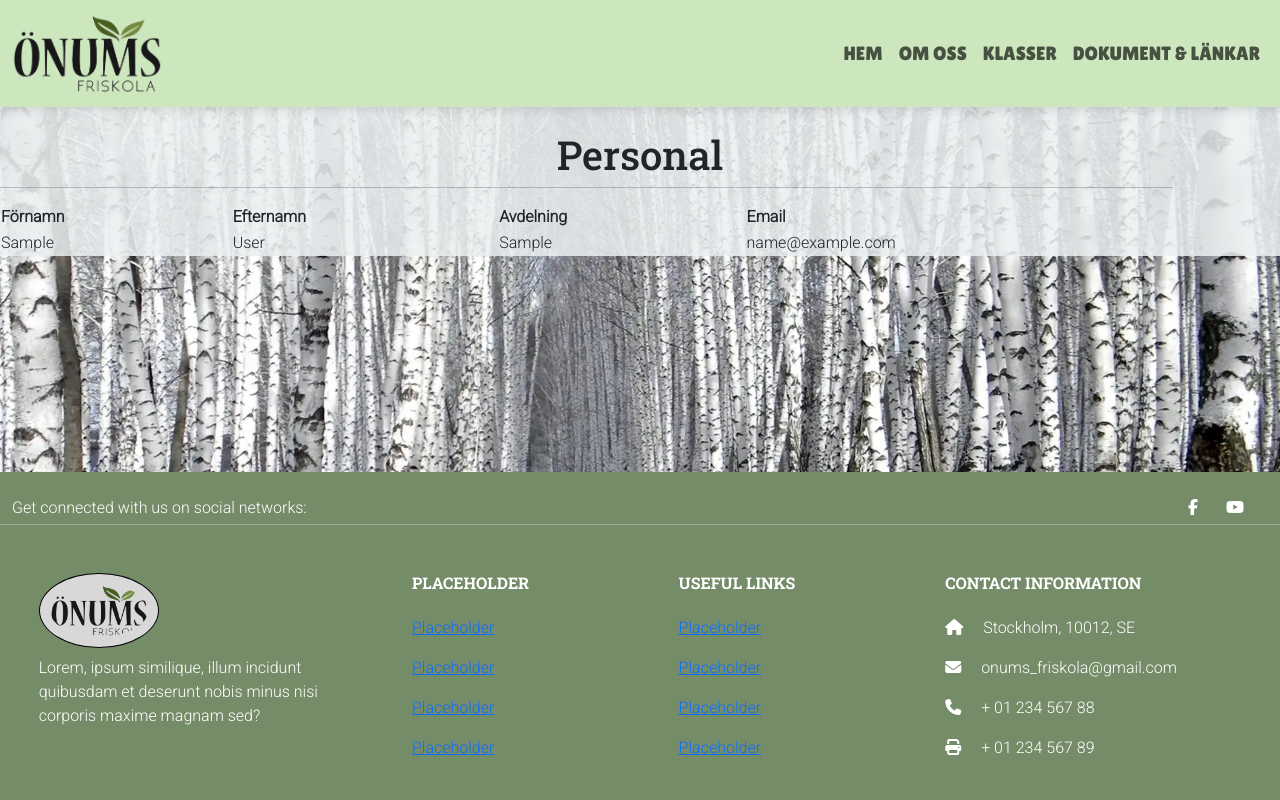
After one commit to Tossan99/onumsfriskola-test, a Django app: page /personal in a window 1280 px wide. The commit adds this page. Run offline with Django 4.2, Linux system fonts and the light colour scheme; tables that the repository leaves empty hold one stand-in row (values such as "Sample post"); some libraries are stand-ins or nearby versions.

Commit message:
Add model, view, urls and basic structure of html for staff members

```diff
--- a/home/admin.py
+++ b/home/admin.py
@@ -1,4 +1,5 @@
 from django.contrib import admin
-from .models import Document
+from .models import Document, Staff
 
 admin.site.register(Document)
+admin.site.register(Staff)
--- a/home/models.py
+++ b/home/models.py
@@ -17,3 +17,23 @@
 
     def __str__(self):
         return self.name
+
+
+class Staff(models.Model):
+    """
+    Model to upload staff information to staff page
+    """
+    class Meta:
+        verbose_name = "Staff Member"
+
+    fname = models.CharField(max_length=200, verbose_name='First Name',
+        help_text="Skriv förnamn för personen.")
+    lname = models.CharField(max_length=200, verbose_name='Last Name',
+        help_text="Skriv efternamn för personen.")
+    department = models.CharField(max_length=200,
+        help_text="Skriv arbetsområde för personen.")
+    email = models.CharField(max_length=254,
+        help_text="Skriv en e-postadress för personen.")
+
+    def __str__(self):
+        return f"{self.fname} {self.lname}"
--- a/home/templates/home/about.html
+++ b/home/templates/home/about.html
@@ -9,7 +9,7 @@
 
 {% block content %}
 <!-- about.html content starts here -->
-<div class="container bg-light mb-3">
+<div class="container main-container">
     <div class="row g-0 showcase-item">
         <img class="col-lg-6 order-lg-2 object-fit-cover showcase-img mt-2"
         src="{% static 'images/skolan.jpg' %}" alt="School">
--- /dev/null
+++ b/home/templates/home/staff.html
@@ -0,0 +1,33 @@
+{% extends "base.html" %}
+{% load static %}
+
+{% block extra_title %}Personal{% endblock %}
+
+{% block content %}
+<!-- staff.html content starts here -->
+
+<div class="container-xxl main-container">
+    <div class="row">
+        <h2 class="col-12 text-center mt-4 h1">Personal</h2>
+        <hr class="col-11">
+        {% for staff in staffs %}
+            <table>
+                <tr>
+                    <th>Förnamn</th>
+                    <th>Efternamn</th>
+                    <th>Avdelning</th>
+                    <th>Email</th>
+                </tr>
+                <tr>
+                    <td>{{ staff.fname }}</td>
+                    <td>{{ staff.lname }}</td>
+                    <td>{{ staff.department}}</td>
+                    <td>{{ staff.email }}</td>
+                </tr>
+            </table>
+        {% endfor %}
+    </div>
+</div>
+
+<!-- staff.html content ends here -->
+{% endblock %}
--- a/home/urls.py
+++ b/home/urls.py
@@ -5,4 +5,5 @@
     path('', views.view_home, name='home'),
     path('dokument', views.view_documents, name='documents'),
     path('skolan', views.view_about, name='about'),
+    path('personal', views.view_staff, name='staff'),
 ]
--- a/home/views.py
+++ b/home/views.py
@@ -1,5 +1,5 @@
 from django.shortcuts import render
-from .models import Document
+from .models import Document, Staff
 
 def view_home(request):
     """
@@ -28,3 +28,16 @@
     View to render about page
     """
     return render(request, 'home/about.html')
+
+
+def view_staff(request):
+    """
+    View to render staff page
+    """
+    staffs = Staff.objects.all()
+
+    context = {
+        "staffs": staffs,
+    }
+
+    return render(request, 'home/staff.html', context)
--- a/static/css/base.css
+++ b/static/css/base.css
@@ -86,3 +86,7 @@
     box-shadow: 0 4px 8px 0 rgba(0, 0, 0, 0.2), 0 6px 20px 0 rgba(0, 0, 0, 0.19);
 
 }
+
+.red {
+    background-color: #ff0000;
+}
--- a/templates/includes/navbar.html
+++ b/templates/includes/navbar.html
@@ -24,7 +24,7 @@
                         OM OSS
                     </a>
                     <ul class="dropdown-menu">
-                        <li><a class="dropdown-item" href="{% url 'home' %}">Personal</a></li>
+                        <li><a class="dropdown-item" href="{% url 'staff' %}">Personal</a></li>
                         <li><a class="dropdown-item" href="{% url 'about' %}">Skolan</a></li>
                         <li><a class="dropdown-item" href="{% url 'home' %}">Sök Tjänst</a></li>
                         <li><a class="dropdown-item" href="{% url 'home' %}">Elevhälsa</a></li>
```
Also changed, not shown: blog/migrations/0002_alter_schoolclass_options.py (added), home/migrations/0003_staff.py (added), home/migrations/0004_alter_staff_options.py (added), home/migrations/0005_alter_staff_fname_alter_staff_lname.py (added).
